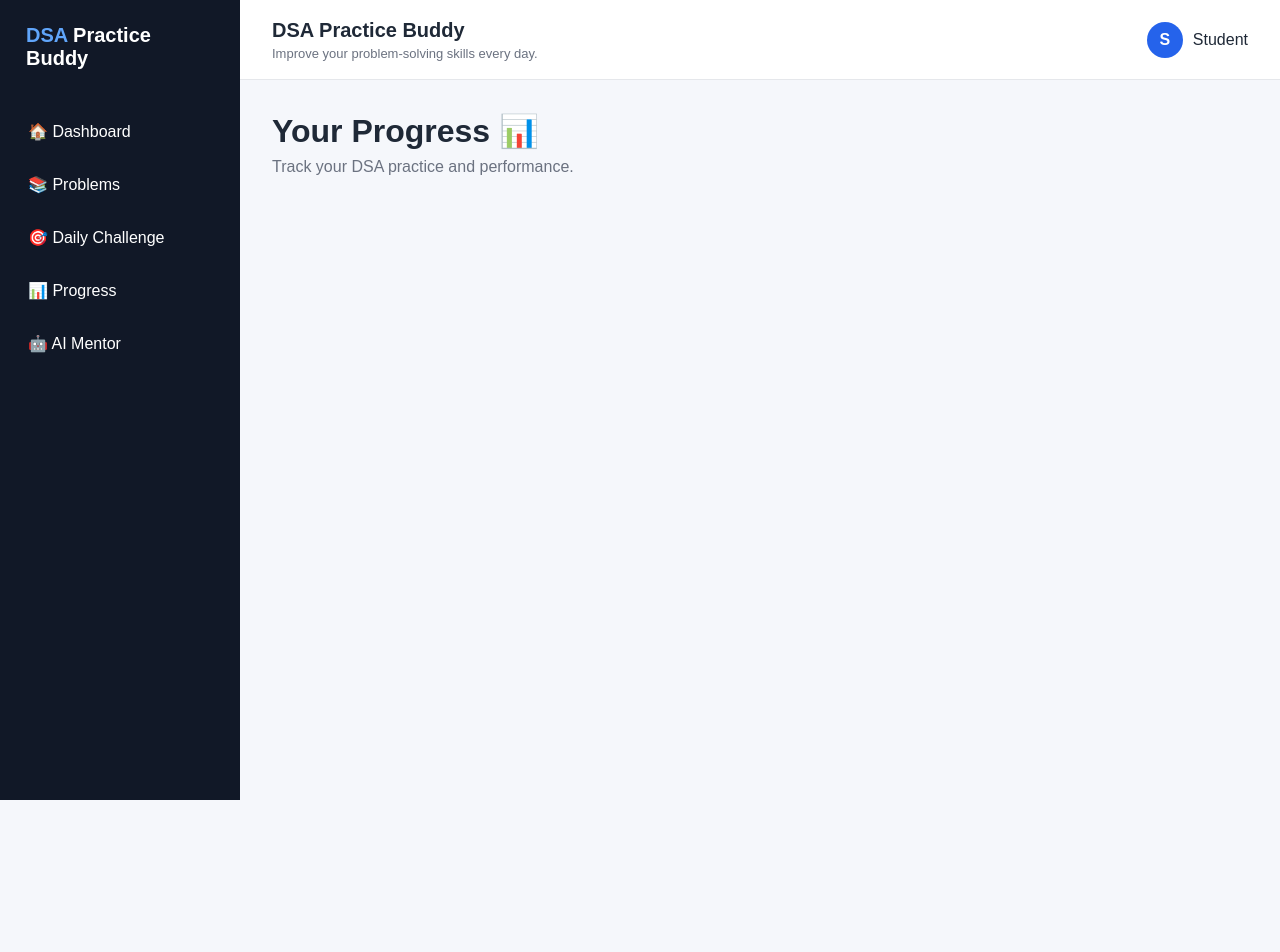
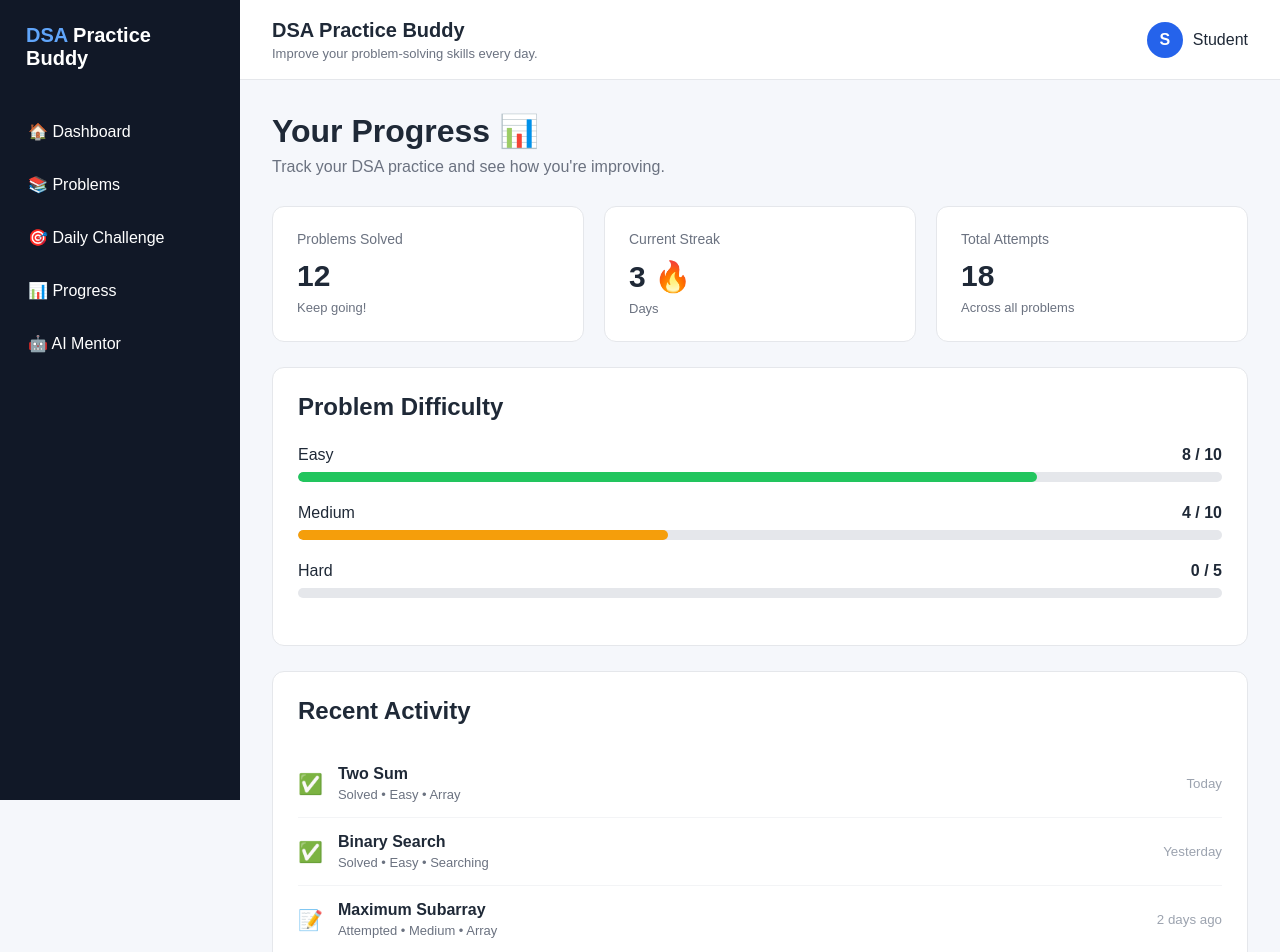
Before and after one commit to Shambhavis01/DSA_Practice_buddy, a React app in the folder frontend/: page /progress in a window 1280 px wide. Shown: the top 952 px of the page. Before the commit the page ends 800 px from the top, so only its background shows below. Built offline with nearby package versions, Linux system fonts and the light colour scheme; the HTML template or start-up script is replaced by a standard one.

Commit message:
Build daily challenge and progress pages

```diff
--- a/frontend/src/index.css
+++ b/frontend/src/index.css
@@ -285,3 +285,198 @@ a {
     align-items: flex-start;
   }
 }
+/* Daily Challenge */
+
+.daily-header {
+  display: flex;
+  justify-content: space-between;
+  align-items: center;
+  margin-bottom: 30px;
+}
+
+.streak-box {
+  background: white;
+  border: 1px solid #e5e7eb;
+  padding: 12px 18px;
+  border-radius: 10px;
+}
+
+.daily-card {
+  background: white;
+  border: 1px solid #e5e7eb;
+  border-radius: 14px;
+  padding: 35px;
+  display: flex;
+  justify-content: space-between;
+  align-items: center;
+}
+
+.challenge-label {
+  font-size: 12px;
+  font-weight: bold;
+  color: #2563eb;
+  letter-spacing: 1px;
+}
+
+.challenge-info h2 {
+  font-size: 26px;
+  margin: 12px 0;
+}
+
+.challenge-info p {
+  color: #6b7280;
+  max-width: 600px;
+  line-height: 1.6;
+  margin-bottom: 20px;
+}
+
+.challenge-icon {
+  font-size: 80px;
+}
+
+.daily-tips {
+  margin-top: 20px;
+  background: white;
+  border: 1px solid #e5e7eb;
+  border-radius: 14px;
+  padding: 25px;
+}
+
+.daily-tips h2 {
+  margin-bottom: 10px;
+}
+
+.daily-tips p {
+  color: #6b7280;
+  line-height: 1.6;
+}
+
+@media (max-width: 768px) {
+  .daily-header {
+    flex-direction: column;
+    align-items: flex-start;
+    gap: 15px;
+  }
+
+  .daily-card {
+    flex-direction: column;
+    align-items: flex-start;
+    gap: 20px;
+  }
+}
+/* Progress Page */
+
+.progress-stats {
+  display: grid;
+  grid-template-columns: repeat(3, 1fr);
+  gap: 20px;
+  margin-top: 30px;
+}
+
+.progress-card {
+  background: white;
+  border: 1px solid #e5e7eb;
+  border-radius: 12px;
+  padding: 24px;
+}
+
+.progress-card h3 {
+  color: #6b7280;
+  font-size: 14px;
+  font-weight: normal;
+}
+
+.progress-card p {
+  font-size: 30px;
+  font-weight: bold;
+  margin: 12px 0 5px;
+}
+
+.progress-card span {
+  color: #6b7280;
+  font-size: 13px;
+}
+
+.progress-section {
+  background: white;
+  border: 1px solid #e5e7eb;
+  border-radius: 12px;
+  padding: 25px;
+  margin-top: 25px;
+}
+
+.progress-section h2 {
+  margin-bottom: 25px;
+}
+
+.difficulty-row {
+  margin-bottom: 22px;
+}
+
+.difficulty-row > div:first-child {
+  display: flex;
+  justify-content: space-between;
+  margin-bottom: 8px;
+}
+
+.progress-bar {
+  height: 10px;
+  background: #e5e7eb;
+  border-radius: 10px;
+  overflow: hidden;
+}
+
+.progress-fill {
+  height: 100%;
+  border-radius: 10px;
+}
+
+.easy-progress {
+  width: 80%;
+  background: #22c55e;
+}
+
+.medium-progress {
+  width: 40%;
+  background: #f59e0b;
+}
+
+.hard-progress {
+  width: 0%;
+}
+
+.activity-item {
+  display: flex;
+  align-items: center;
+  gap: 15px;
+  padding: 15px 0;
+  border-bottom: 1px solid #f3f4f6;
+}
+
+.activity-item:last-child {
+  border-bottom: none;
+}
+
+.activity-item > span {
+  font-size: 20px;
+}
+
+.activity-item div {
+  flex: 1;
+}
+
+.activity-item p {
+  color: #6b7280;
+  font-size: 13px;
+  margin-top: 4px;
+}
+
+.activity-item small {
+  color: #9ca3af;
+}
+
+@media (max-width: 768px) {
+  .progress-stats {
+    grid-template-columns: 1fr;
+  }
+}
--- a/frontend/src/pages/DailyChallenge.jsx
+++ b/frontend/src/pages/DailyChallenge.jsx
@@ -1,10 +1,54 @@
+import { Link } from "react-router-dom";
+
 function DailyChallenge() {
   return (
-    <div>
-      <h1>Daily Challenge 🎯</h1>
-      <p className="dashboard-subtitle">
-        Solve one problem every day and maintain your streak.
-      </p>
+    <div className="daily-page">
+      <div className="daily-header">
+        <div>
+          <h1>Daily Challenge 🎯</h1>
+          <p className="dashboard-subtitle">
+            Solve one problem every day and build your consistency.
+          </p>
+        </div>
+
+        <div className="streak-box">
+          🔥 <strong>0</strong> day streak
+        </div>
+      </div>
+
+      <div className="daily-card">
+        <div className="challenge-info">
+          <span className="challenge-label">TODAY'S CHALLENGE</span>
+
+          <h2>Maximum Subarray</h2>
+
+          <div className="problem-meta">
+            <span>Array</span>
+            <span className="difficulty medium">Medium</span>
+          </div>
+
+          <p>
+            Find the contiguous subarray with the largest sum and
+            return its maximum sum.
+          </p>
+
+          <Link to="/solve" className="solve-btn">
+            Start Challenge →
+          </Link>
+        </div>
+
+        <div className="challenge-icon">
+          🎯
+        </div>
+      </div>
+
+      <div className="daily-tips">
+        <h2>💡 Today's Tip</h2>
+        <p>
+          Don't immediately look for the solution. Try to understand
+          the problem, create an approach, and then start coding.
+        </p>
+      </div>
     </div>
   );
 }
--- a/frontend/src/pages/Progress.jsx
+++ b/frontend/src/pages/Progress.jsx
@@ -1,10 +1,99 @@
 function Progress() {
   return (
-    <div>
+    <div className="progress-page">
       <h1>Your Progress 📊</h1>
+
       <p className="dashboard-subtitle">
-        Track your DSA practice and performance.
+        Track your DSA practice and see how you're improving.
       </p>
+
+      <div className="progress-stats">
+        <div className="progress-card">
+          <h3>Problems Solved</h3>
+          <p>12</p>
+          <span>Keep going!</span>
+        </div>
+
+        <div className="progress-card">
+          <h3>Current Streak</h3>
+          <p>3 🔥</p>
+          <span>Days</span>
+        </div>
+
+        <div className="progress-card">
+          <h3>Total Attempts</h3>
+          <p>18</p>
+          <span>Across all problems</span>
+        </div>
+      </div>
+
+      <div className="progress-section">
+        <h2>Problem Difficulty</h2>
+
+        <div className="difficulty-row">
+          <div>
+            <span>Easy</span>
+            <strong>8 / 10</strong>
+          </div>
+
+          <div className="progress-bar">
+            <div className="progress-fill easy-progress"></div>
+          </div>
+        </div>
+
+        <div className="difficulty-row">
+          <div>
+            <span>Medium</span>
+            <strong>4 / 10</strong>
+          </div>
+
+          <div className="progress-bar">
+            <div className="progress-fill medium-progress"></div>
+          </div>
+        </div>
+
+        <div className="difficulty-row">
+          <div>
+            <span>Hard</span>
+            <strong>0 / 5</strong>
+          </div>
+
+          <div className="progress-bar">
+            <div className="progress-fill hard-progress"></div>
+          </div>
+        </div>
+      </div>
+
+      <div className="progress-section">
+        <h2>Recent Activity</h2>
+
+        <div className="activity-item">
+          <span>✅</span>
+          <div>
+            <strong>Two Sum</strong>
+            <p>Solved • Easy • Array</p>
+          </div>
+          <small>Today</small>
+        </div>
+
+        <div className="activity-item">
+          <span>✅</span>
+          <div>
+            <strong>Binary Search</strong>
+            <p>Solved • Easy • Searching</p>
+          </div>
+          <small>Yesterday</small>
+        </div>
+
+        <div className="activity-item">
+          <span>📝</span>
+          <div>
+            <strong>Maximum Subarray</strong>
+            <p>Attempted • Medium • Array</p>
+          </div>
+          <small>2 days ago</small>
+        </div>
+      </div>
     </div>
   );
 }
```
